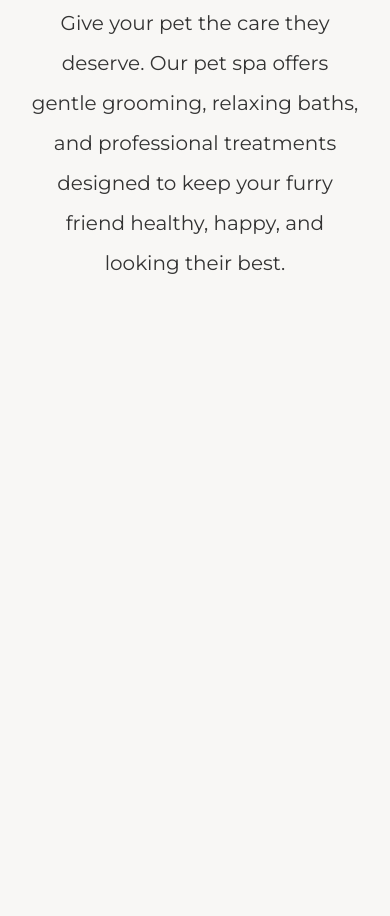
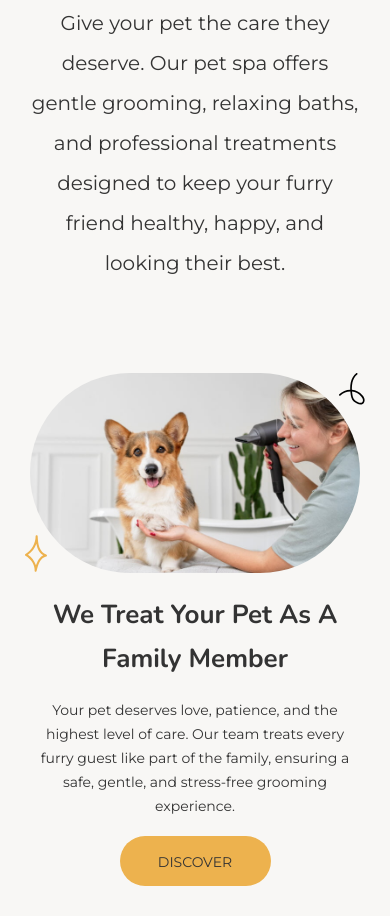
Before and after one commit to Sergei2010/pet-spa, a website built with Vite: page src/index.html in a window 390 px wide. Shown: the part 526-1442 px from the top of the page. Before the commit the page ends 869 px from the top, so only its background shows below. Built offline with nearby package versions, Linux system fonts and the light colour scheme; files whose address does not match are found by name.

Commit message:
feature: add section block

```diff
--- a/src/css/base/base.css
+++ b/src/css/base/base.css
@@ -16,6 +16,10 @@ body {
   padding: 0 30px;
 }
 
+.container--medium{
+  max-width: 1532px;
+}
+
 .montserrat-font {
 	font-family: 'Montserrat', sans-serif;
 	font-optical-sizing: auto;
--- /dev/null
+++ b/src/css/blocks/content-block.css
@@ -0,0 +1,37 @@
+.content-block{
+  max-width: 650px;
+
+  @media (max-width: 1199px) {
+    max-width: 100%;
+  }
+}
+
+.content-block__title{
+  margin-bottom: 27px;
+
+  @media (max-width: 1199px) {
+    margin-bottom: 17px;
+  }
+}
+
+.content-block__text{
+  margin-bottom: 36px;
+
+  font-size: 20px;
+  line-height: 200%;
+  color: var(--333333);
+  text-align: center;
+
+  @media (max-width: 1199px) {
+    margin-bottom: 27px;
+  }
+
+  @media (max-width: 767px) {
+    margin-bottom: 17px;
+
+    font-size: 14px;
+    line-height: 171%;
+  }
+}
+
+.content-block__btn{}
--- /dev/null
+++ b/src/css/blocks/round-figure-deco.css
@@ -0,0 +1,70 @@
+.round-figure-deco {
+  position: relative;
+}
+
+.round-figure-deco::before {
+  content: '';
+
+  display: block;
+  width: 45px;
+  height: 75px;
+
+  position: absolute;
+  left: 0;
+  bottom: 0;
+
+  background-image: url("./../../img/svg/star-medium.svg");
+  background-repeat: no-repeat;
+  background-size: contain;
+
+  @media (max-width: 1199px) {
+    left: -20px;
+  }
+
+  @media (max-width: 767px) {
+    left: -5px;
+    width: 22px;
+    height: 38px;
+  }
+}
+
+.round-figure-deco::after {
+  content: '';
+
+  display: block;
+  width: 52px;
+  height: 64px;
+
+  position: absolute;
+  right: 0;
+  top: 0;
+
+  background-image: url("./../../img/svg/vector.svg");
+  background-repeat: no-repeat;
+  background-size: contain;
+
+  @media (max-width: 1199px) {
+    right: -20px;
+  }
+
+  @media (max-width: 767px) {
+    right: -5px;
+    width: 26px;
+    height: 32px;
+  }
+}
+
+.round-figure-deco__img {
+  border-radius: 300px;
+  object-fit: cover;
+
+  @media (max-width: 1199px) {
+    height: 400px;
+  }
+
+  @media (max-width: 767px) {
+    max-height: 200px;
+    /*aspect-ratio: 1.35;*/
+    width: 100%;
+  }
+}
--- /dev/null
+++ b/src/css/blocks/title.css
@@ -0,0 +1,18 @@
+.title{
+  font-family: var(--second-family);
+  font-weight: 700;
+  font-size: 60px;
+  line-height: 117%;
+  text-transform: capitalize;
+  color: var(--333333);
+
+  @media (max-width: 1199px) {
+    font-size: 40px;
+    line-height: 150%;
+  }
+
+  @media (max-width: 767px) {
+    font-size: 26px;
+    line-height: 171%;
+  }
+}
--- a/src/css/main.css
+++ b/src/css/main.css
@@ -9,7 +9,12 @@
 /* Blocks */
 @import './blocks/nav-list.css';
 @import './blocks/button.css';
+@import './blocks/content-block.css';
+@import './blocks/title.css';
+@import './blocks/round-figure-deco.css';
 
 /* Sections */
 @import './sections/nav.css';
 @import './sections/header.css';
+@import './sections/section.css';
+@import './sections/section-treat.css';
--- /dev/null
+++ b/src/css/sections/section-treat.css
@@ -0,0 +1,18 @@
+.section-treat__grid{
+  display: grid;
+  grid-template-columns: 1fr 1fr;
+  gap: 20px;
+  align-items: center;
+
+  @media (max-width: 1199px) {
+    display: flex;
+    flex-direction: column-reverse;
+    align-items: stretch;
+    column-gap: 40px;
+    text-align: center;
+  }
+
+  @media (max-width: 767px) {
+    column-gap: 20px;
+  }
+}
--- /dev/null
+++ b/src/css/sections/section.css
@@ -0,0 +1,11 @@
+.section{
+  padding: 60px 0;
+
+  @media (max-width: 1199px) {
+    padding: 40px 0;
+  }
+
+    @media (max-width: 767px) {
+      padding: 30px 0;
+  }
+}
--- a/src/index.html
+++ b/src/index.html
@@ -131,6 +131,39 @@
 
 </header>
 
+<main>
+  <section class="section section-treat">
+    <div class="container container--medium">
+      <div class="section-treat__grid">
+        <div class="section-treat__col">
+          <div class="content-block">
+            <div class="content-block__title">
+              <h2 class="title">We treat your pet as a family member</h2>
+            </div>
+            <div class="content-block__text">
+              <p>Your pet deserves love, patience, and the highest level of care.
+                Our team treats every furry guest like part of the family,
+                ensuring a safe, gentle, and stress-free grooming experience.</p>
+            </div>
+            <div class="content-block__btn">
+              <a href="#" class="button">Discover</a>
+            </div>
+          </div>
+        </div>
+        <div class="section-treat__col">
+          <div class="round-figure-deco">
+            <img
+              src="./img/content/treat.jpg"
+              srcset="./img/content/treat@2x.jpg 2x"
+              alt="Tread"
+              class="round-figure-deco__img">
+          </div>
+        </div>
+      </div>
+    </div>
+  </section>
+</main>
+
 </body>
 
 </html>
```
